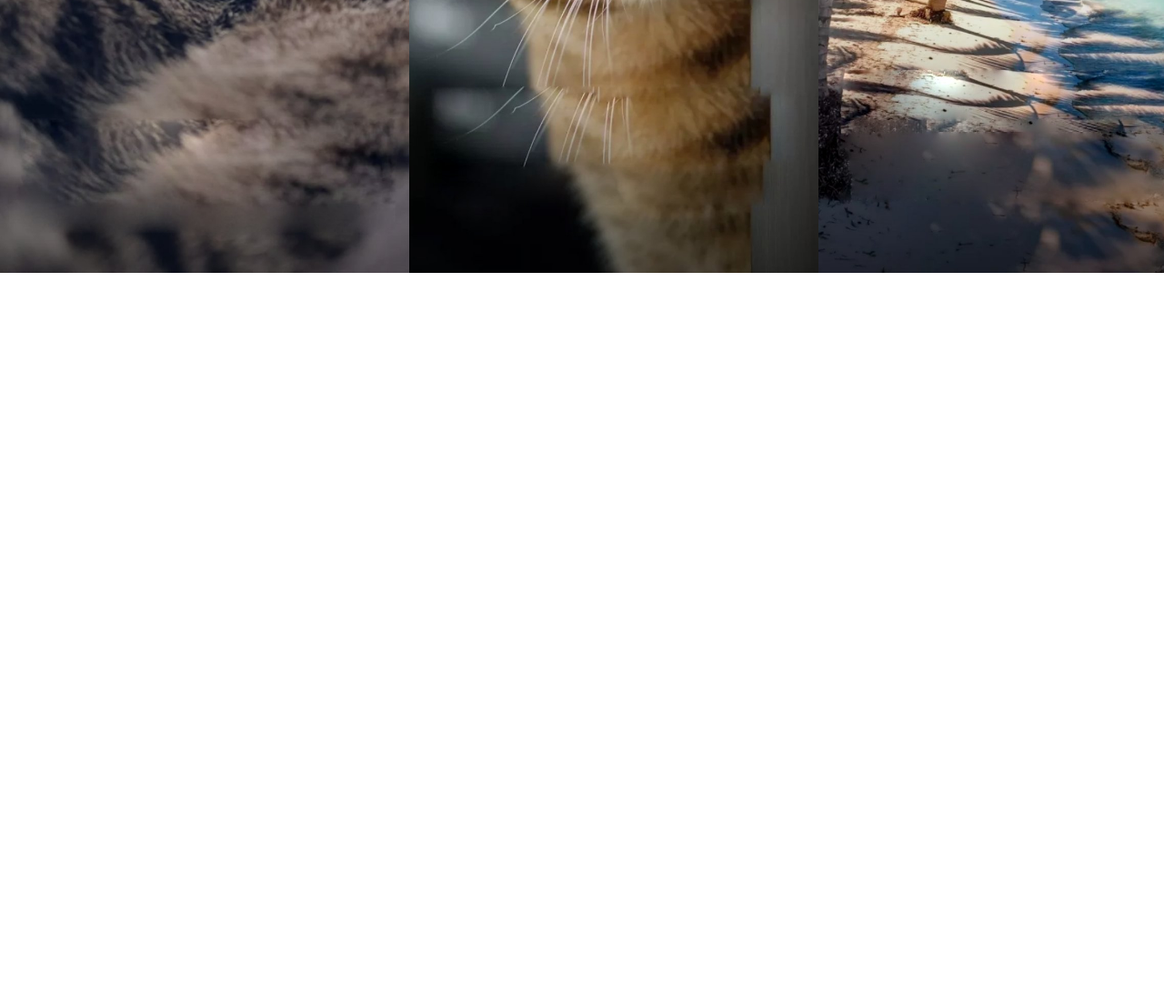
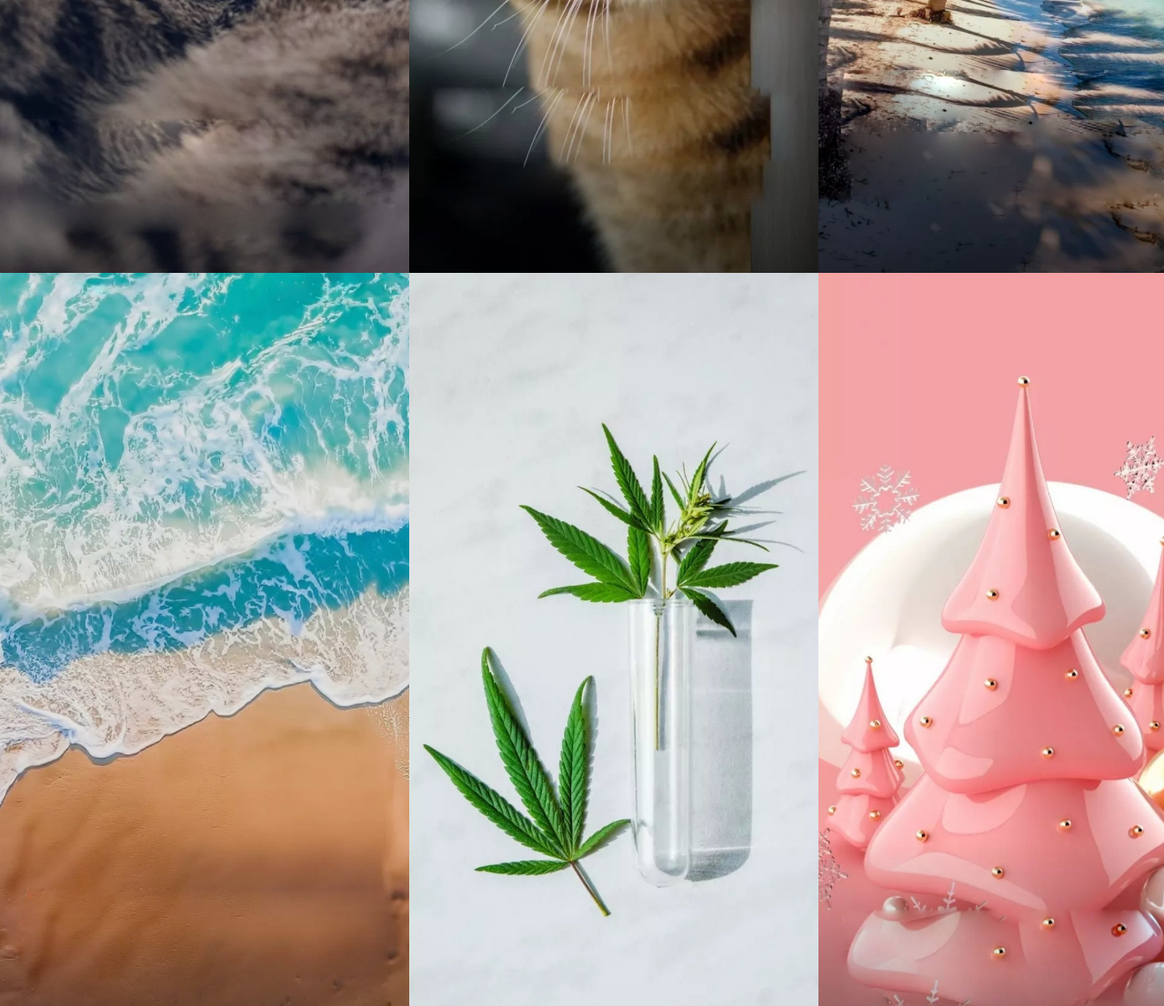
Before and after one commit to website7777/beautiful_backgrounds, a plain HTML site: page index.html in a window 1280 px wide. Shown: the part 3337-4443 px from the top of the page at 91% size. Before the commit the page ends 3637 px from the top, so only its background shows below. Drawn offline with Linux system fonts and the light colour scheme.

Commit message:
Update index.html

```diff
--- a/index.html
+++ b/index.html
@@ -22,5 +22,8 @@
     <div class="img">
         <img src="images/10.jpg" alt=""><img src="images/11.jpg" alt=""><img src="images/12.jpg" alt="">
     </div>
+      <div class="img">
+        <img src="images/13.jpg" alt=""><img src="images/14.jpg" alt=""><img src="images/15.jpg" alt="">
+    </div>
 </body>
 </html>
```
